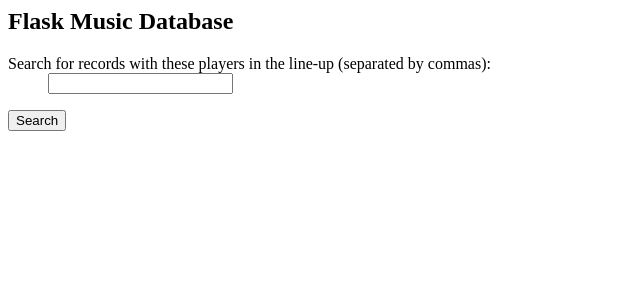
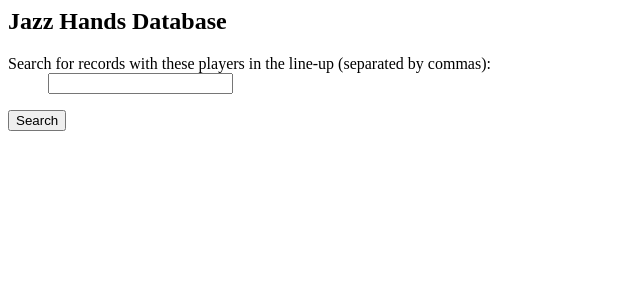
Before and after one commit to schnssl/jazz_project, a Flask app: page / in a window 1280 px wide. Shown: the top 300 px of the page, without its empty margins (0-640 px from the left). Run offline with Flask 2, Linux system fonts and the light colour scheme; some libraries are stand-ins or nearby versions.

Commit message:
created results html and fixed generic title on index

```diff
--- a/jazz_hands/templates/index.html
+++ b/jazz_hands/templates/index.html
@@ -1,9 +1,9 @@
 <doctype html>
 <head>
-    <title>Flask Music Database</title>
+    <title>Jazz Hands Database</title>
 </head>
 
-<h2>Flask Music Database</h2>
+<h2>Jazz Hands Database</h2>
 
 {% with messages = get_flashed_messages() %}
   {% if messages %}
--- /dev/null
+++ b/jazz_hands/templates/results.html
@@ -0,0 +1,3 @@
+<doctype html>
+<title>Search Results - Jazz Hands Database</title>
+{{ table }}
```
